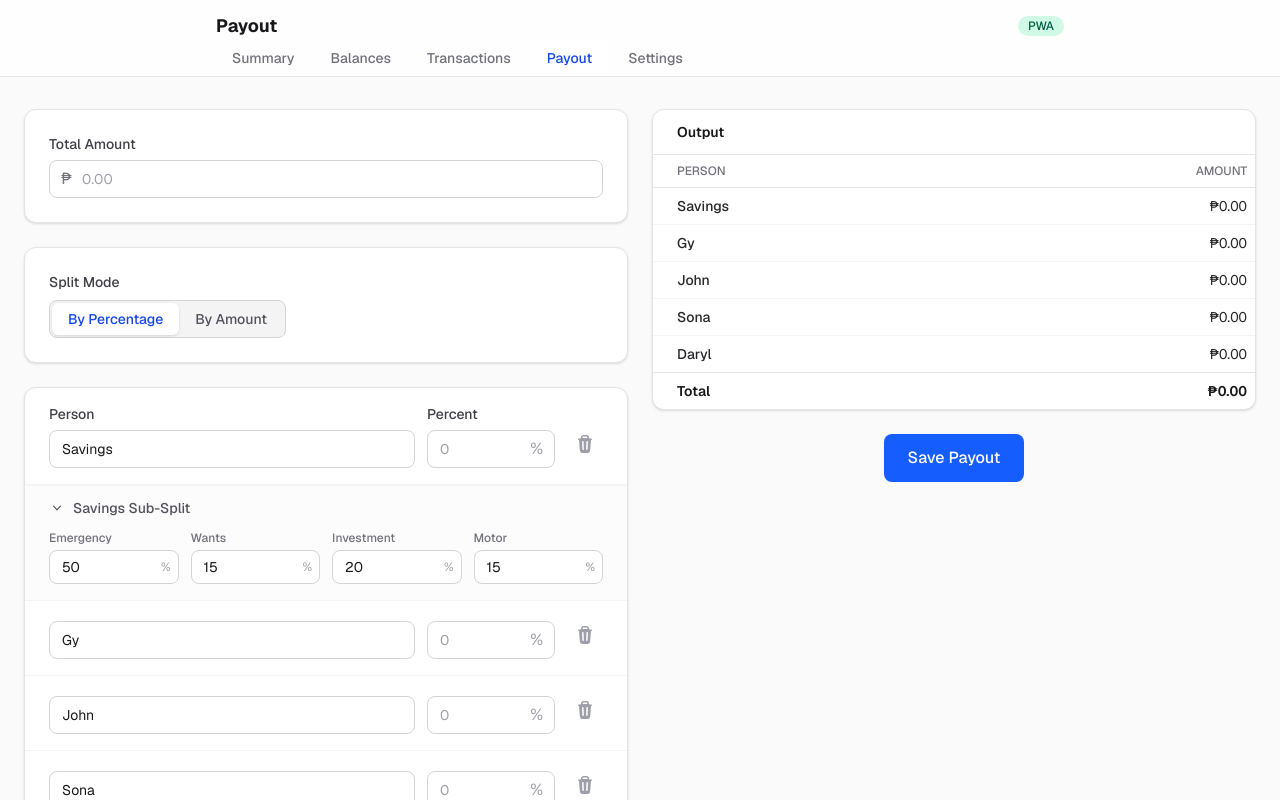
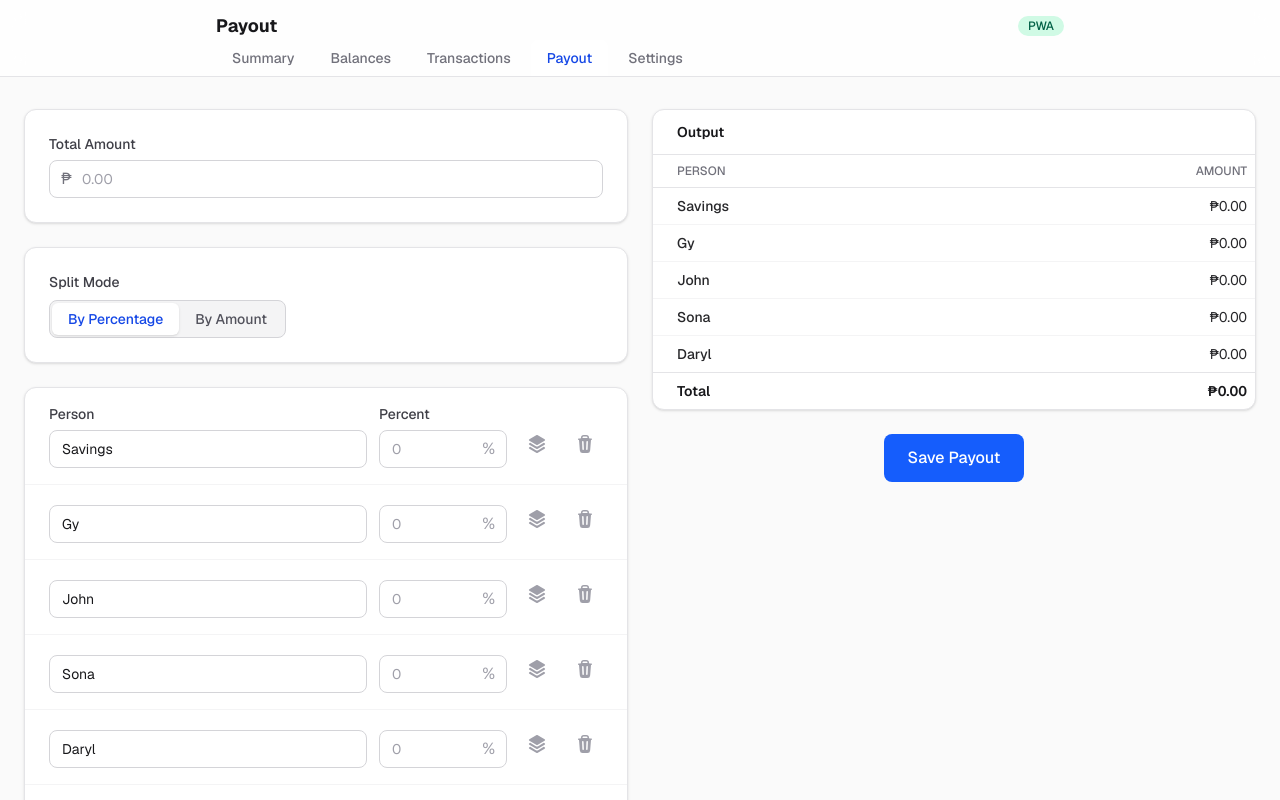
Before and after one commit to darylpt/mobile-expense-tracker, a Next.js app: page /payout in a window 1280 px wide. Shown: the top 800 px of the page. Built offline with nearby package versions, Linux system fonts and the light colour scheme.

Commit message:
Phase 1.5: use account names in tx list, configurable payout sub-split
- TransactionList: display account names (GoTyme) instead of IDs (gotyme)
- Payout: sub-split now per-row toggleable via button, not hardcoded to Savings
- subSplitAmounts converted to function for per-person computation

```diff
--- a/src/app/payout/page.tsx
+++ b/src/app/payout/page.tsx
@@ -22,6 +22,7 @@ interface SplitRow {
   id: string;
   person: string;
   value: number;
+  subSplit: boolean;
 }
 
 interface SavingsSubSplit {
@@ -55,7 +56,7 @@ export default function PayoutPage() {
   const [totalAmount, setTotalAmount] = useState(0);
   const [splitMode, setSplitMode] = useState<'amount' | 'percentage'>('percentage');
   const [splits, setSplits] = useState<SplitRow[]>(() =>
-    DEFAULT_NAMES.map((name) => ({ id: crypto.randomUUID(), person: name, value: 0 }))
+    DEFAULT_NAMES.map((name) => ({ id: crypto.randomUUID(), person: name, value: 0, subSplit: false }))
   );
   const [savingsSplit, setSavingsSplit] = useState<SavingsSubSplit>({ ...DEFAULT_SAVINGS_SPLIT });
   const [savingsOpen, setSavingsOpen] = useState(true);
@@ -63,21 +64,17 @@ export default function PayoutPage() {
 
   // ── Derived ──────────────────────────────────────────────
 
-  const savingsRow = splits.find((s) => s.person.toLowerCase() === 'savings');
-
   const amounts = splits.map((s) =>
     splitMode === 'amount' ? s.value : totalAmount * (s.value / 100)
   );
   const allocated = amounts.reduce((a, b) => a + b, 0);
 
-  const savingsAmount = savingsRow ? amounts[splits.indexOf(savingsRow)] ?? 0 : 0;
-
-  const subSplitAmounts = {
-    emergencyPct: savingsAmount * (savingsSplit.emergencyPct / 100),
-    wantsPct: savingsAmount * (savingsSplit.wantsPct / 100),
-    investmentPct: savingsAmount * (savingsSplit.investmentPct / 100),
-    motorPct: savingsAmount * (savingsSplit.motorPct / 100),
-  };
+  const subSplitAmounts = (base: number) => ({
+    emergencyPct: base * (savingsSplit.emergencyPct / 100),
+    wantsPct: base * (savingsSplit.wantsPct / 100),
+    investmentPct: base * (savingsSplit.investmentPct / 100),
+    motorPct: base * (savingsSplit.motorPct / 100),
+  });
 
   // ── Validation ───────────────────────────────────────────
 
@@ -94,14 +91,14 @@ export default function PayoutPage() {
       );
     }
   }
-  if (savingsRow) {
+  if (splits.some((s) => s.subSplit)) {
     const sum =
       savingsSplit.emergencyPct +
       savingsSplit.wantsPct +
       savingsSplit.investmentPct +
       savingsSplit.motorPct;
     if (Math.abs(sum - 100) > 0.01) {
-      warnings.push(`Savings sub-split sums to ${sum.toFixed(1)}% — should be 100%`);
+      warnings.push(`Sub-split percentages sum to ${sum.toFixed(1)}% — should be 100%`);
     }
   }
 
@@ -118,7 +115,7 @@ export default function PayoutPage() {
   };
 
   const addSplit = () => {
-    setSplits((prev) => [...prev, { id: crypto.randomUUID(), person: '', value: 0 }]);
+    setSplits((prev) => [...prev, { id: crypto.randomUUID(), person: '', value: 0, subSplit: false }]);
   };
 
   const handleSubSplitChange = (key: keyof SavingsSubSplit, val: string) => {
@@ -133,7 +130,7 @@ export default function PayoutPage() {
       totalAmount,
       splitMode,
       splits: splits.map((s) => ({ person: s.person, value: s.value })),
-      savingsSubSplit: savingsRow ? { ...savingsSplit } : undefined,
+      savingsSubSplit: splits.some((s) => s.subSplit) ? { ...savingsSplit } : undefined,
     });
     setSaved(true);
     setTimeout(() => setSaved(false), 3000);
@@ -216,6 +213,26 @@ export default function PayoutPage() {
                       </div>
                       <button
                         type="button"
+                        onClick={() =>
+                          setSplits((prev) =>
+                            prev.map((s) => (s.id === split.id ? { ...s, subSplit: !s.subSplit } : s))
+                          )
+                        }
+                        className={`mb-1.5 flex h-9 w-9 items-center justify-center rounded-md transition-colors ${
+                          split.subSplit
+                            ? 'bg-blue-100 text-blue-600 dark:bg-blue-900/30 dark:text-blue-400'
+                            : 'text-zinc-400 hover:bg-zinc-100 hover:text-zinc-600 dark:hover:bg-zinc-700 dark:hover:text-zinc-300'
+                        }`}
+                        aria-label={split.subSplit ? 'Disable sub-split' : 'Enable sub-split'}
+                      >
+                        <svg xmlns="http://www.w3.org/2000/svg" viewBox="0 0 20 20" fill="currentColor" className="h-5 w-5">
+                          <path d="M3.196 12.87l-.825.483a.75.75 0 000 1.294l7.25 4.25a.75.75 0 00.758 0l7.25-4.25a.75.75 0 000-1.294l-.825-.484-5.666 3.322a2.25 2.25 0 01-2.276 0L3.196 12.87z" />
+                          <path d="M3.196 8.87l-.825.483a.75.75 0 000 1.294l7.25 4.25a.75.75 0 00.758 0l7.25-4.25a.75.75 0 000-1.294l-.825-.484-5.666 3.322a2.25 2.25 0 01-2.276 0L3.196 8.87z" />
+                          <path d="M10.38 1.103a.75.75 0 00-.76 0l-7.25 4.25a.75.75 0 000 1.294l7.25 4.25a.75.75 0 00.76 0l7.25-4.25a.75.75 0 000-1.294l-7.25-4.25z" />
+                        </svg>
+                      </button>
+                      <button
+                        type="button"
                         onClick={() => removeSplit(split.id)}
                         className="mb-1.5 flex h-9 w-9 items-center justify-center rounded-md text-zinc-400 hover:bg-red-50 hover:text-red-600 dark:hover:bg-red-900/20 dark:hover:text-red-400"
                         aria-label={`Remove ${split.person || 'person'}`}
@@ -226,8 +243,8 @@ export default function PayoutPage() {
                       </button>
                     </div>
 
-                    {/* ── Savings Sub-Split ──────────────────── */}
-                    {split.person.toLowerCase() === 'savings' && (
+                    {/* ── Sub-Split (per-person toggle) ──────── */}
+                    {split.subSplit && (
                       <div className="border-t border-zinc-100 bg-zinc-50/50 px-4 pb-4 dark:border-zinc-700 dark:bg-zinc-900/30 sm:px-6">
                         <button
                           type="button"
@@ -266,9 +283,9 @@ export default function PayoutPage() {
                                       %
                                     </span>
                                   </div>
-                                  {savingsAmount > 0 && (
+                                  {amounts[idx] > 0 && (
                                     <p className="mt-0.5 text-xs text-zinc-400 tabular-nums">
-                                      {formatCurrency(subSplitAmounts[key])}
+                                      {formatCurrency(subSplitAmounts(amounts[idx])[key])}
                                     </p>
                                   )}
                                 </div>
@@ -347,7 +364,7 @@ export default function PayoutPage() {
                   <tbody>
                     {splits.map((split, idx) => {
                       const amount = amounts[idx] ?? 0;
-                      const isSavings = split.person.toLowerCase() === 'savings';
+                      const ssa = split.subSplit ? subSplitAmounts(amount) : null;
                       return (
                         <Fragment key={split.id}>
                           <tr className="border-b border-zinc-100 text-zinc-800 last:border-0 dark:border-zinc-800 dark:text-zinc-200">
@@ -358,8 +375,8 @@ export default function PayoutPage() {
                               {formatCurrency(amount)}
                             </td>
                           </tr>
-                          {/* Sub-split breakout for Savings */}
-                          {isSavings && savingsAmount > 0 && (
+                          {/* Sub-split breakout */}
+                          {ssa && amount > 0 && (
                             <>
                               {(Object.keys(LABELS) as (keyof SavingsSubSplit)[]).map((key) => (
                                 <tr
@@ -370,7 +387,7 @@ export default function PayoutPage() {
                                     └ {LABELS[key]}
                                   </td>
                                   <td className="py-1.5 px-2 text-right text-xs tabular-nums">
-                                    {formatCurrency(subSplitAmounts[key])}
+                                    {formatCurrency(ssa[key])}
                                   </td>
                                 </tr>
                               ))}
--- a/src/components/summary/TransactionList.tsx
+++ b/src/components/summary/TransactionList.tsx
@@ -452,10 +452,10 @@ export function TransactionList() {
                   </span>
                   <span className="shrink-0 text-xs text-zinc-500 dark:text-zinc-400">
                     {tx.type === 'income'
-                      ? `→ ${tx.toAccount ?? ''}`
+                      ? `→ ${accountMap.get(tx.toAccount ?? '') ?? tx.toAccount ?? ''}`
                       : tx.type === 'expense'
-                        ? `${tx.fromAccount ?? ''} →`
-                        : `${tx.fromAccount ?? ''} → ${tx.toAccount ?? ''}`}
+                        ? `${accountMap.get(tx.fromAccount ?? '') ?? tx.fromAccount ?? ''} →`
+                        : `${accountMap.get(tx.fromAccount ?? '') ?? tx.fromAccount ?? ''} → ${accountMap.get(tx.toAccount ?? '') ?? tx.toAccount ?? ''}`}
                   </span>
                 </div>
                 <div className="flex items-center gap-2 text-xs text-zinc-500 dark:text-zinc-400">
```
